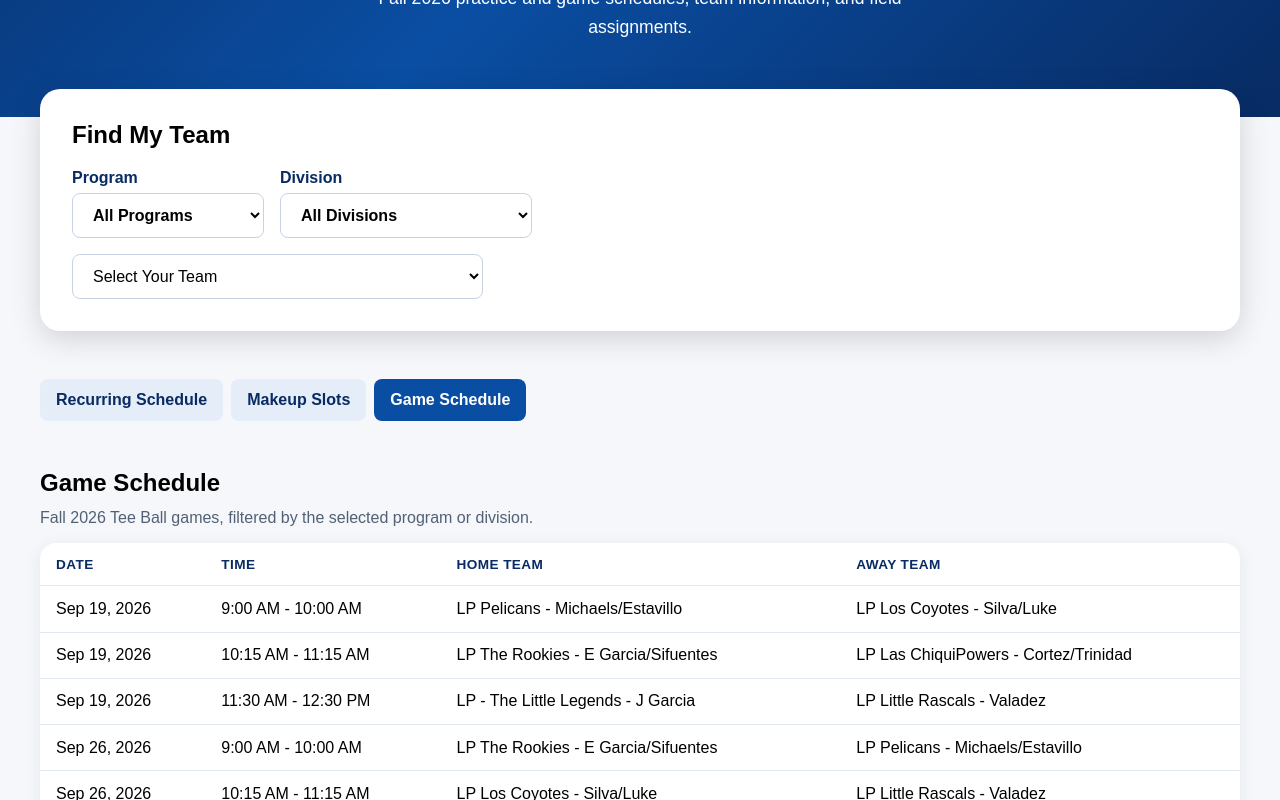
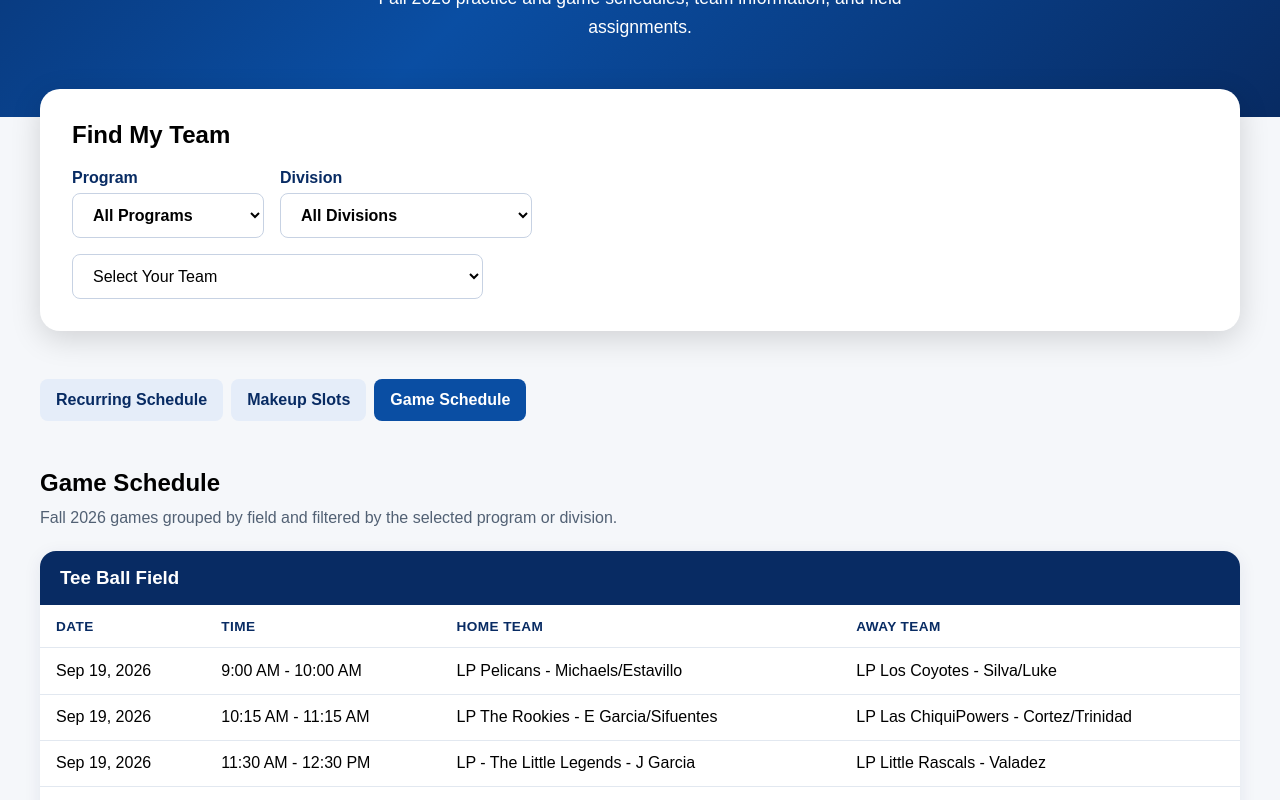
Before and after one commit to bluke02/las-palmas-practice-hub, a React (Vite) app: page / in a window 1280 px wide. Both pictures are taken after a click on the tab "Game Schedule". Shown: the part 443-1243 px from the top of the page. Built offline with nearby package versions, Linux system fonts and the light colour scheme.

Commit message:
Group games by field
Co-authored-by: Copilot App <223556219+Copilot@users.noreply.github.com>

```diff
--- a/src/components/GameSchedule.jsx
+++ b/src/components/GameSchedule.jsx
@@ -20,11 +20,14 @@ export default function GameSchedule({ selectedProgram, selectedDivision }) {
     <section className="schedule-overview" aria-labelledby="games-heading">
       <h2 id="games-heading">Game Schedule</h2>
       <p className="schedule-intro">
-        Fall 2026 Tee Ball games, filtered by the selected program or division.
+        Fall 2026 games grouped by field and filtered by the selected program or
+        division.
       </p>
 
       {gamesForView.length > 0 ? (
+        <div className="field-schedules">
           <div className="field-schedule">
+            <h3>Tee Ball Field</h3>
             <div className="schedule-table-wrapper">
               <table>
                 <thead>
@@ -48,11 +51,17 @@ export default function GameSchedule({ selectedProgram, selectedDivision }) {
               </table>
             </div>
           </div>
+        </div>
       ) : (
         <p className="empty-schedule">
           No games are listed for the selected program or division.
         </p>
       )}
+
+      <p className="pending-schedule">
+        East and West field game schedules are pending and will be added when
+        available.
+      </p>
     </section>
   );
 }
--- a/src/index.css
+++ b/src/index.css
@@ -218,6 +218,12 @@ tbody tr:hover {
   padding: 1.5rem;
 }
 
+.pending-schedule {
+  color: #526174;
+  font-style: italic;
+  margin-top: 1.5rem;
+}
+
 button {
   background: var(--lp-blue);
   color: white;
```
Lines whose indentation alone changed are shown as unchanged.
